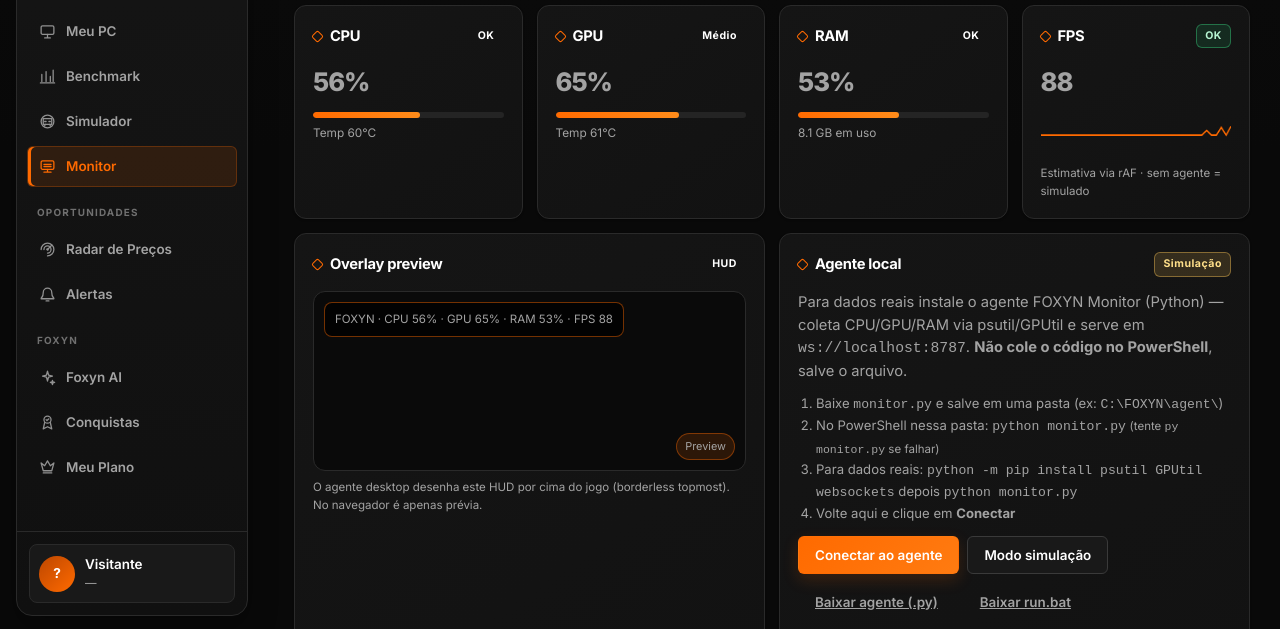
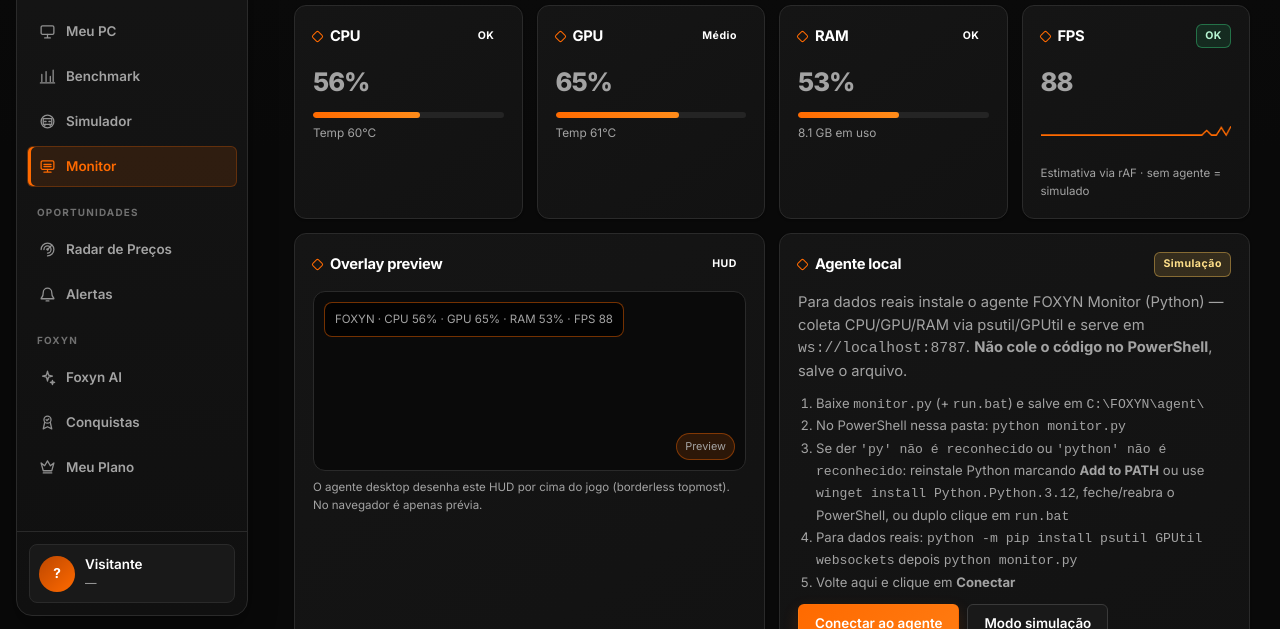
Before and after one commit to nicholasffreitas95-cpu/Foxyn, a website: page public/monitor.html in a window 1280 px wide. Shown: the part 168-797 px from the top of the page. Drawn offline with Linux system fonts and the light colour scheme.

Commit message:
fix: ajuda para erro 'py nao reconhecido' (run.bat tenta python/py/python3, README com PATH + winget, monitor.html instrucao)

```diff
--- a/public/monitor.html
+++ b/public/monitor.html
@@ -53,8 +53,9 @@
         <div class="fox-card-body" id="agentBody">
           <p class="fox-muted" style="margin:0 0 10px">Para dados reais instale o agente FOXYN Monitor (Python) — coleta CPU/GPU/RAM via psutil/GPUtil e serve em <code>ws://localhost:8787</code>. <b>Não cole o código no PowerShell</b>, salve o arquivo.</p>
           <ol class="fox-muted" style="margin:0 0 12px;padding-left:18px;font-size:0.82rem">
-            <li>Baixe <code>monitor.py</code> e salve em uma pasta (ex: <code>C:\FOXYN\agent\</code>)</li>
-            <li>No PowerShell nessa pasta: <code>python monitor.py</code> <span style="font-size:0.72rem">(tente <code>py monitor.py</code> se falhar)</span></li>
+            <li>Baixe <code>monitor.py</code> (+ <code>run.bat</code>) e salve em <code>C:\FOXYN\agent\</code></li>
+            <li>No PowerShell nessa pasta: <code>python monitor.py</code></li>
+            <li>Se der <code>'py' não é reconhecido</code> ou <code>'python' não é reconhecido</code>: reinstale Python marcando <b>Add to PATH</b> ou use <code>winget install Python.Python.3.12</code>, feche/reabra o PowerShell, ou duplo clique em <code>run.bat</code></li>
             <li>Para dados reais: <code>python -m pip install psutil GPUtil websockets</code> depois <code>python monitor.py</code></li>
             <li>Volte aqui e clique em <b>Conectar</b></li>
           </ol>
```
Also changed, not shown: agent/README.md, public/agent/README.md, 2 other files.
